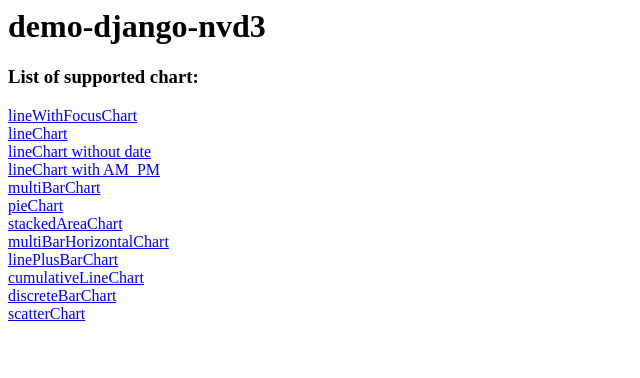
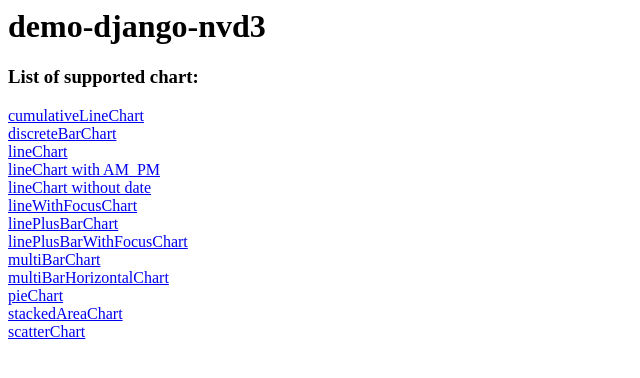
Before and after one commit to areski/django-nvd3, a Django app: page / in a window 1280 px wide. Shown: the top 378 px of the page, without its empty margins (0-640 px from the left). Run offline with Django 3.2, Linux system fonts and the light colour scheme.

Commit message:
update tag + add linePlusBarWithFocusChart view

```diff
--- a/demoproject/demoproject/templates/home.html
+++ b/demoproject/demoproject/templates/home.html
@@ -8,16 +8,20 @@
 
     <h3>List of supported chart:</h3>
 
+    <a href="/cumulativelinechart/">cumulativeLineChart</a> <br/>
+    <a href="/discretebarchart/">discreteBarChart</a> <br/>
+
+    <a href="/linechart/">lineChart</a> <br/>
+    <a href="/linechart_with_ampm/">lineChart with AM_PM</a> <br/>
+    <a href="/linechart_without_date/">lineChart without date</a> <br/>
     <a href="/linewithfocuschart/">lineWithFocusChart</a> <br/>
-    <a href="/linechart/">lineChart</a> <br/>
-    <a href="/linechart_without_date/">lineChart without date</a> <br/>
-    <a href="/linechart_with_ampm/">lineChart with AM_PM</a> <br/>
+    <a href="/lineplusbarchart/">linePlusBarChart</a> <br/>
+    <a href="/lineplusbarwithfocuschart/">linePlusBarWithFocusChart</a> <br/>
+
     <a href="/multibarchart/">multiBarChart</a> <br/>
+    <a href="/multibarhorizontalchart/">multiBarHorizontalChart</a> <br/>
+
     <a href="/piechart/">pieChart</a> <br/>
     <a href="/stackedareachart/">stackedAreaChart</a> <br/>
-    <a href="/multibarhorizontalchart/">multiBarHorizontalChart</a> <br/>
-    <a href="/lineplusbarchart/">linePlusBarChart</a> <br/>
-    <a href="/cumulativelinechart/">cumulativeLineChart</a> <br/>
-    <a href="/discretebarchart/">discreteBarChart</a> <br/>
     <a href="/scatterchart/">scatterChart</a> <br/>
 </body>
--- a/demoproject/demoproject/urls.py
+++ b/demoproject/demoproject/urls.py
@@ -19,6 +19,7 @@ urlpatterns = patterns('demoproject.views',
     url(r'^discretebarchart/', 'demo_discretebarchart', name='demo_discretebarchart'),
     url(r'^scatterchart/', 'demo_scatterchart', name='demo_scatterchart'),
     url(r'^linechart_with_ampm/', 'demo_linechart_with_ampm', name='demo_linechart_with_ampm'),
+    url(r'^lineplusbarwithfocuschart/', 'demo_lineplusbarwithfocuschart', name='demo_lineplusbarwithfocuschart'),
     # url(r'^demoproject/', include('demoproject.foo.urls')),
 
     # Uncomment the admin/doc line below to enable admin documentation:
--- a/demoproject/demoproject/views.py
+++ b/demoproject/demoproject/views.py
@@ -335,7 +335,7 @@ def demo_linechart_with_ampm(request):
     for i in range(0, 24):
         xdata.append(i)
 
-    tooltip_date = ""#"%d %b %Y %H:%M:%S %p"
+    #tooltip_date = ""  # "%d %b %Y %H:%M:%S %p"
     extra_serie = {"tooltip": {"y_start": "", "y_end": " cal"}}
     chartdata = {'x': xdata,
                  'name1': 'series 1', 'y1': ydata, 'extra1': extra_serie,
@@ -346,3 +346,38 @@ def demo_linechart_with_ampm(request):
         'chartdata': chartdata
     }
     return render_to_response('linechart_with_ampm.html', data)
+
+
+def demo_lineplusbarwithfocuschart(request):
+    """
+    lineplusbarwithfocuschart page
+    """
+    start_time = int(time.mktime(datetime.datetime(2012, 6, 1).timetuple()) * 1000)
+    nb_element = 100
+
+    xdata = list(range(nb_element))
+    xdata = [start_time + x * 1000000000 for x in xdata]
+    ydata = [i + random.randint(-10, 10) for i in range(nb_element)]
+    ydata2 = [x * 2 for x in ydata]
+
+    kwargs1 = {}
+    kwargs1['bar'] = True
+
+    tooltip_date = "%d %b %Y %H:%M:%S %p"
+    extra_serie1 = {"tooltip": {"y_start": "$ ", "y_end": ""},
+                    "date_format": tooltip_date}
+    extra_serie2 = {"tooltip": {"y_start": "", "y_end": " min"},
+                    "date_format": tooltip_date}
+
+    chartdata = {
+        'x': xdata,
+        'name1': 'series 1', 'y1': ydata, 'extra1': extra_serie1, 'kwargs1': kwargs1,
+        'name2': 'series 2', 'y2': ydata2, 'extra2': extra_serie2,
+    }
+
+    charttype = "linePlusBarWithFocusChart"
+    data = {
+        'charttype': charttype,
+        'chartdata': chartdata,
+    }
+    return render_to_response('lineplusbarwithfocuschart.html', data)
--- a/django_nvd3/templatetags/nvd3_tags.py
+++ b/django_nvd3/templatetags/nvd3_tags.py
@@ -5,7 +5,7 @@ from nvd3.NVD3Chart import NVD3Chart
 from nvd3 import lineWithFocusChart, lineChart, \
     multiBarChart, pieChart, stackedAreaChart, \
     multiBarHorizontalChart, linePlusBarChart, \
-    cumulativeLineChart, discreteBarChart, scatterChart
+    cumulativeLineChart, discreteBarChart, scatterChart, linePlusBarWithFocusChart
 
 
 @register.simple_tag(name='load_chart')
@@ -42,7 +42,7 @@ def load_chart(chart_type, series, container, x_is_date=False, x_axis_format="%d
         name = series['name' + axis_no] if series.get('name' + axis_no) else None
         extra = series['extra' + axis_no] if series.get('extra' + axis_no) else {}
 
-        if chart_type == 'linePlusBarChart':
+        if chart_type == 'linePlusBarChart' or chart_type == 'linePlusBarWithFocusChart':
             if key == 'y1':
                 kwargs = series['kwargs1']
                 chart.add_serie(name=name, y=ydata, x=xdata, extra=extra, **kwargs)
```
Also changed, not shown: demoproject/demoproject/templates/lineplusbarwithfocuschart.html (added, +13 -0 lines).
